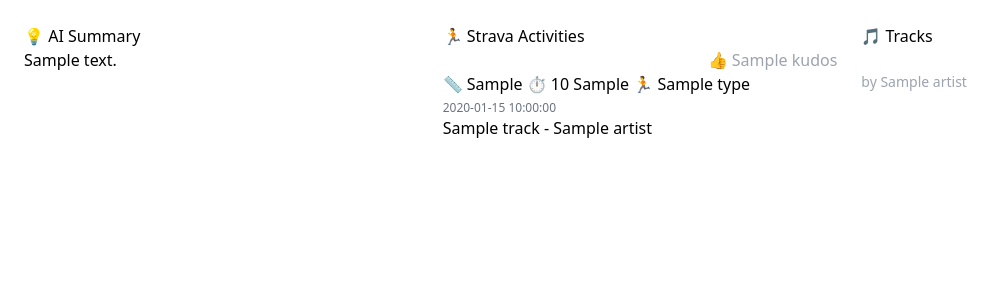
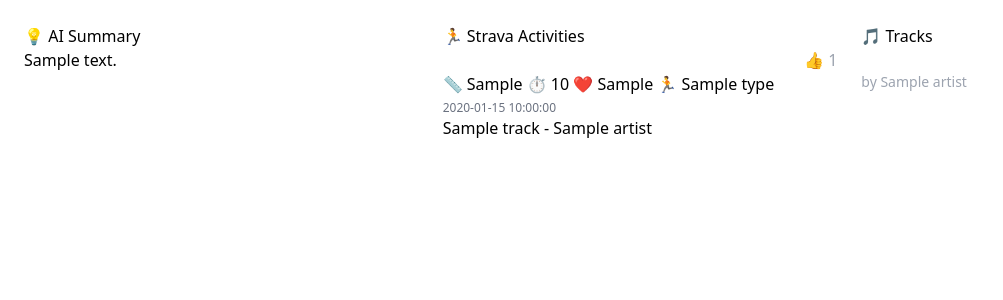
Before and after one commit to derekorgan/rhino, a Flask app: template app/templates/index.html in a window 1280 px wide. Shown: the part 56-356 px from the top of the page, without its empty margins (0-1003 px from the left). Run offline with Flask 3, Linux system fonts and the light colour scheme; the template is opened without the code that fills it: most values are stand-ins (such as "Sample title", 1, 10 or a date in 2020); some libraries are stand-ins or nearby versions.

Commit message:
tweaked the layout of the strava activities

```diff
--- a/app/templates/index.html
+++ b/app/templates/index.html
@@ -59,19 +59,32 @@
                 <div class="space-y-4">
                     {% for activity in activities %}
                     <div class="activity-item">
-                        <div class="flex justify-between">
-                            <span class="text-white">{{ activity.name }}</span>
-                            <span class="text-gray-400">👍 {{ activity.kudos }}</span>
+                        <div class="flex justify-between items-start">
+                            <div class="text-white">{{ activity.name }}</div>
+                            {% if activity.kudos_count %}
+                            <div class="text-gray-400">👍 {{ activity.kudos_count }}</div>
+                            {% endif %}
                         </div>
                         <div class="activity-stats">
                             {% if activity.distance %}
-                            <span class="stat-item">📏 {{ activity.formatted_distance }}</span>
+                            <span class="stat-item">📏
+                                {% if activity.type == 'Swim' %}
+                                    {{ activity.distance | int }}m
+                                {% else %}
+                                    {{ activity.formatted_distance }}
+                                {% endif %}
+                            </span>
                             {% endif %}
                             <span class="stat-item">⏱️ {{ activity.formatted_duration }}</span>
                             {% if activity.formatted_heartrate %}
-                            <span class="stat-item"> {{ activity.formatted_heartrate }}</span>
+                            <span class="stat-item">❤️ {{ activity.formatted_heartrate | replace('❤️', '') | replace('♥️', '') }}</span>
                             {% endif %}
-                            <span class="stat-item">🏃 {{ activity.type }}</span>
+                            <span class="stat-item">
+                                {% if activity.type == 'Swim' %}🏊
+                                {% elif activity.type == 'WeightTraining' %}🏋️
+                                {% else %}🏃{% endif %}
+                                {{ activity.type }}
+                            </span>
                         </div>
                         <div class="text-xs text-gray-500 mt-1">{{ activity.formatted_date }}</div>
                         {% if activity.tracks %}
```
